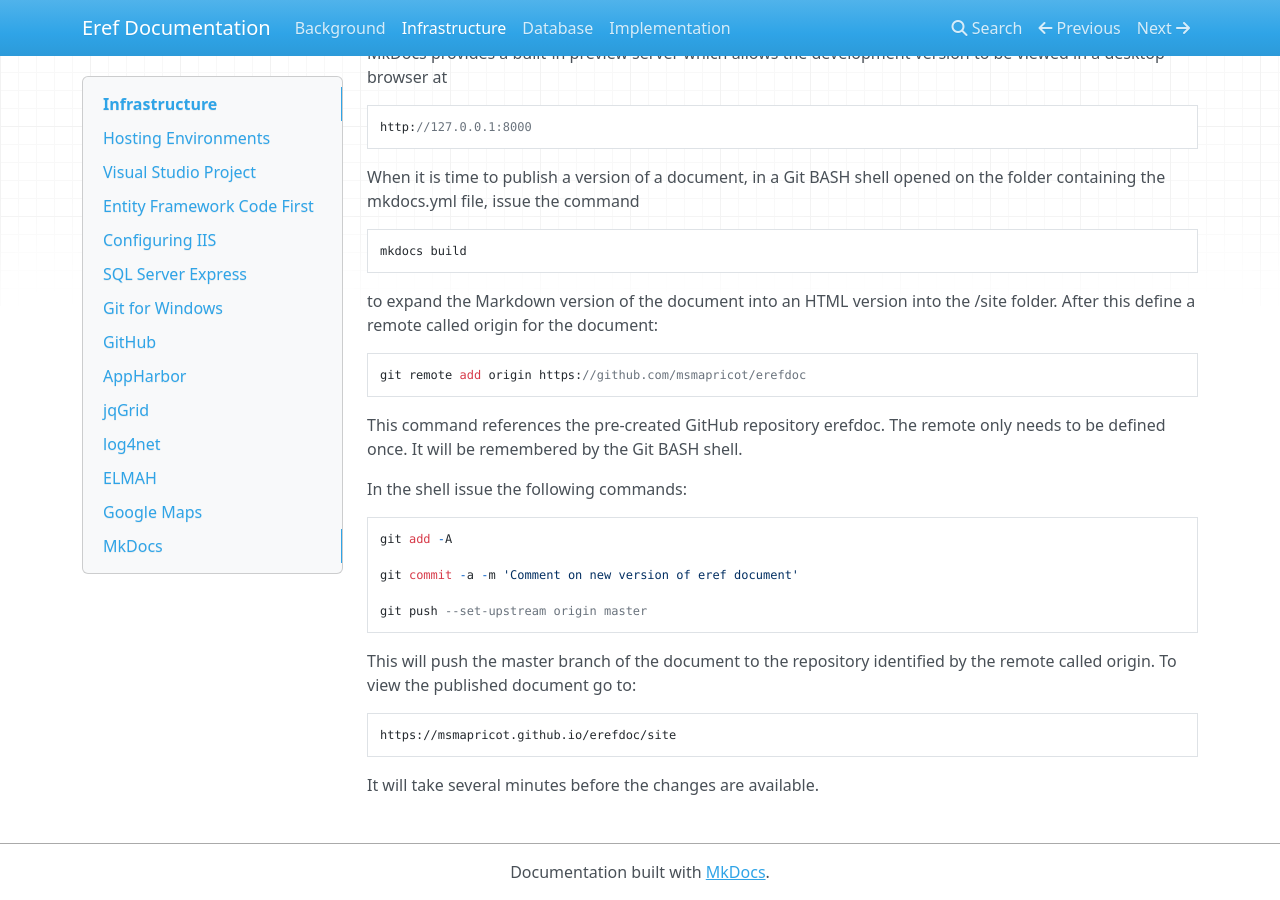
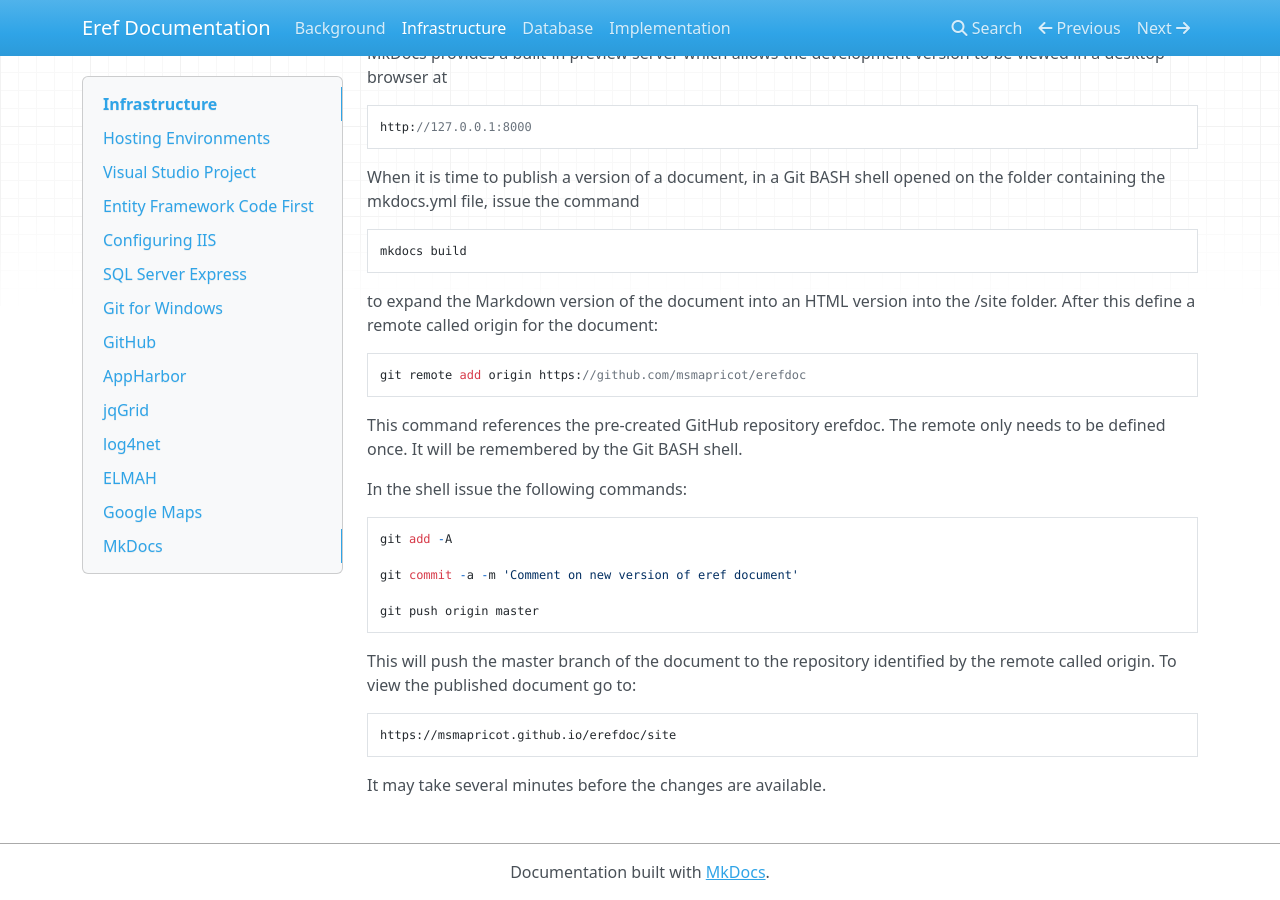
Before and after one commit to msmapricot/erefdoc, an MkDocs documentation site: the page built from docs/infrastructure.md, in a window 1280 px wide and 900 px high, scrolled down 8180 px. Built offline with MkDocs 1.6.1, drawn with Linux system fonts in a browser that asks for light colours; nearby versions of some CDN libraries; old or Windows-style settings are respelled for this version of MkDocs.

Commit message:
Changed MkDocs instructions on Infrastructure tab

```diff
--- a/docs/infrastructure.md
+++ b/docs/infrastructure.md
@@ -315,10 +315,10 @@ In the shell issue the following commands:
 
     git commit -a -m 'Comment on new version of eref document'
 
-    git push --set-upstream origin master
+    git push origin master
 
 This will push the master branch of the document to the repository identified by the remote called origin. To view the published document go to:
 
     https://msmapricot.github.io/erefdoc/site
 
-It will take several minutes before the changes are available.
+It may take several minutes before the changes are available.
```
Also changed, not shown: site/index.html, site/infrastructure/index.html, site/mkdocs/search_index.json.
